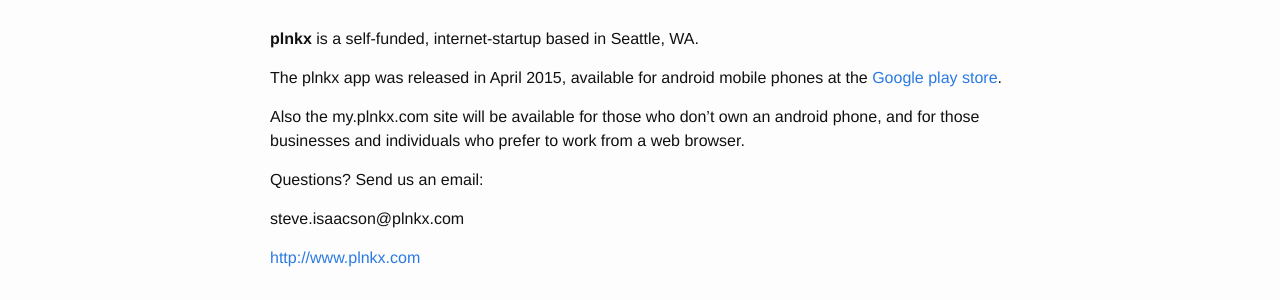
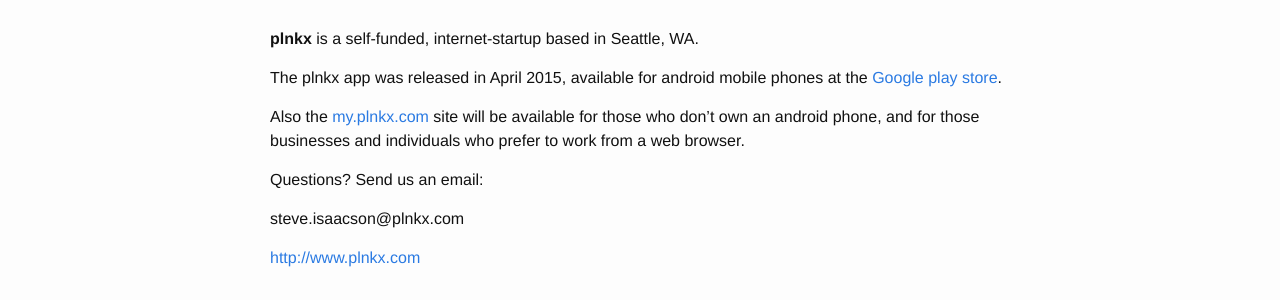
Before and after one commit to plnkx/blog, a Jekyll site: the page built from about.md, in a window 1280 px wide. Shown: the part 137-437 px from the top of the page. Built offline with Jekyll 4.4.1, drawn with Linux system fonts in a browser that asks for light colours; part of the change alters nothing that is shown.

```diff
--- a/about.md
+++ b/about.md
@@ -11,9 +11,9 @@ The plnkx app was released in April 2015, available for android
 mobile phones at the [Google play
 store](https://play.google.com/store/search?q=plnkx).
 
-Also the my.plnkx.com site will be available for those who don't own
-an android phone, and for those businesses and individuals who prefer
-to work from a web browser.
+Also the [my.plnkx.com](http://my.plnkx.com) site will be available
+for those who don't own an android phone, and for those businesses
+and individuals who prefer to work from a web browser.
 
 Questions? Send us an email:
 
```
